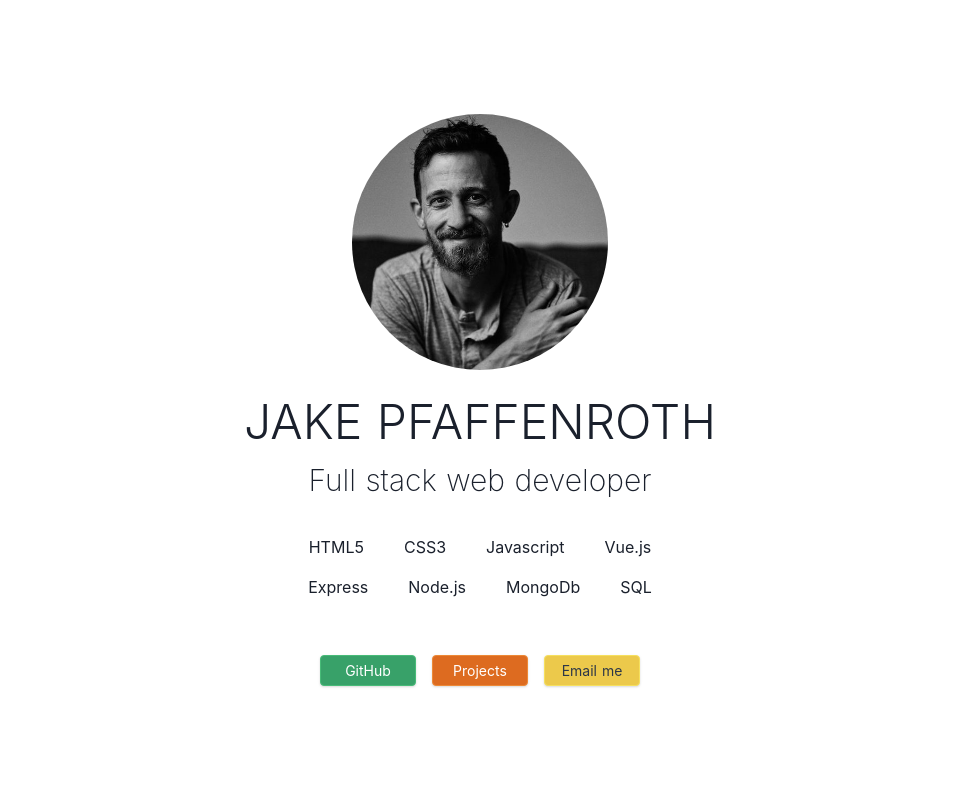
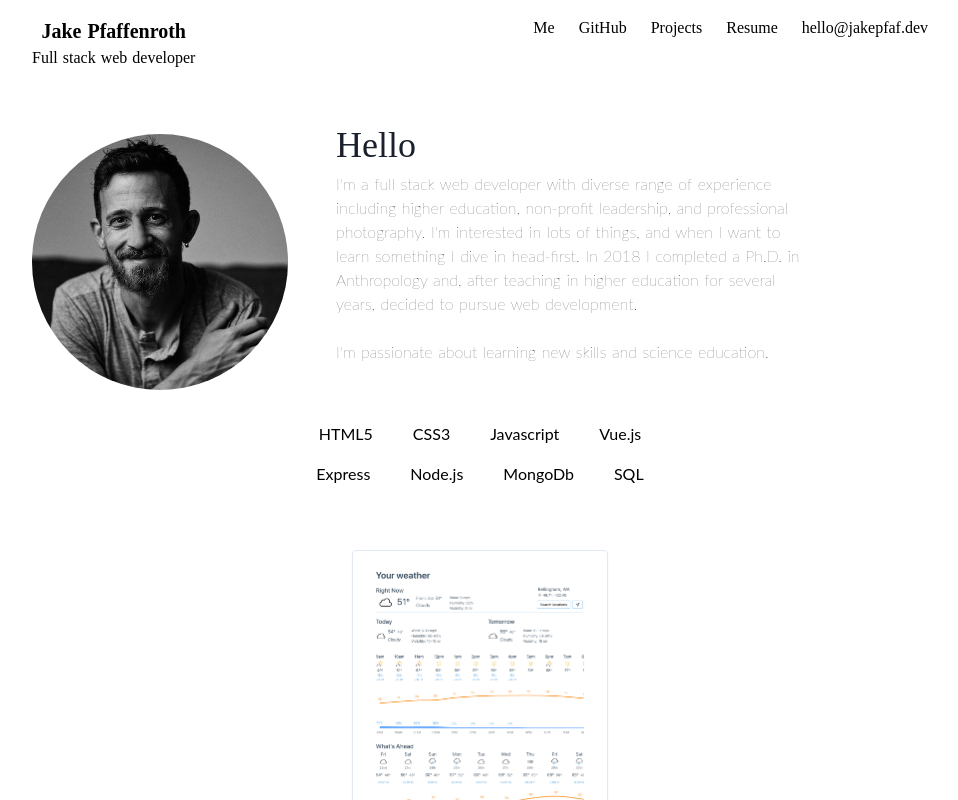
Before and after one commit to jakepfaffenroth/portfolio, a Nuxt app: page / in a window 1280 px wide. Shown: the top 800 px of the page, without its empty margins (160-1118 px from the left). Built offline with nearby package versions, Linux system fonts and the light colour scheme.

Commit message:
styling and layout starts

```diff
--- a/components/PortfolioLinks.vue
+++ b/components/PortfolioLinks.vue
@@ -1,5 +1,5 @@
 <template>
-  <div id="links">
+  <div id="links" class='text-center'>
     <a
       href="https://github.com/jakepfaffenroth"
       target="_blank"
--- a/pages/index.vue
+++ b/pages/index.vue
@@ -1,18 +1,51 @@
 <template>
-  <div>
+  <div class="sm:px-8 md:px-16 lg:px-48">
+    <header
+      class="sticky sm:flex justify-between pt-4 space-y-4 sm:space-y-0 text-center font-display"
+    >
+      <div class="flex sm:block">
+        <photo class="block sm:hidden h-20 w-20 mx-12 rounded-full" />
+
+        <div class="self-center">
+          <a href="#me" class="text-xl font-bold">Jake Pfaffenroth</a>
+          <p class="font-normal">Full stack web developer</p>
+        </div>
+      </div>
+      <!-- TODO - Make responsive compact menu -->
+      <nav class="space-x-6">
+        <a v-for="(value, name, index) in navLinks" :key="value">
+          <a :id="'nav-link-' + index" :href="value.link" class="nav-links">{{
+            value.name
+          }}</a>
+        </a>
+      </nav>
+    </header>
+    <div id="hello" class="h-full flex px-4 sm:px-0 sm:pt-12 ">
+      <photo
+        class="hidden sm:block self-start h-24 w-24 sm:h-64 sm:w-64 mr-12 sm:mt-8 lg:mt-4 rounded-full"
+      />
       <div
-      id="hello"
-      class="h-screen flex pt-12 sm:pt-0 sm:items-center justify-center text-center"
+        id="hello-text"
+        class="lg:pr-32 md:text-md font-thin font-body text-gray-900 "
       >
-      <div class="text-gray-900">
-        <photo class="h-64 w-64 m-auto rounded-full" />
-        <div id="hello-text" class="mt-4 text-gray-900">
-          <h1 class="text-4xl sm:text-5xl font-light">
-            JAKE PFAFFENROTH
+        <h1 class="text-3xl sm:text-4xl font-light font-display  ">
+          Hello
         </h1>
-          <h2 class="text-2xl sm:text-3xl font-thin">
-            Full stack web developer
-          </h2>
+        <p>
+          I'm a full stack web developer with diverse range of experience
+          including higher education, non-profit leadership, and professional
+          photography. I'm interested in lots of things, and when I want to
+          learn something I dive in head-first. In 2018 I completed a Ph.D. in
+          Anthropology and, after teaching in higher education for several
+          years, decided to pursue web development.
+        </p>
+        <br />
+        <p>
+          I'm passionate about learning new skills and science education.
+        </p>
+        <!-- <portfolio-links class="flex mt-6 justify-center space-x-4" /> -->
+      </div>
+    </div>
     <!-- Tech Stack rows -->
     <div id="front-end-stack" class="stack sm:px-8 pt-6 space-x-6">
       <p class="p-1 sm:p-2" v-for="tech in techStackFE" :key="tech">
@@ -24,12 +57,8 @@
         {{ tech.name }}
       </p>
     </div>
-          <portfolio-links class="flex mt-6 justify-center space-x-4" />
-        </div>
-      </div>
-    </div>
     <!-- Projects anchor tag -->
-    <a id='projects'></a>
+    <a id="projects"></a>
     <projects />
   </div>
 </template>
@@ -49,6 +78,21 @@ export default {
   },
   data() {
     return {
+      navLinks: {
+        me: { id: "me", name: "Me", link: "#me" },
+        gitHub: {
+          id: "github",
+          name: "GitHub",
+          link: "https://www.github.com/jakepfaffenroth"
+        },
+        projects: { id: "projects", name: "Projects", link: "#projects" },
+        resume: { id: "resume", name: "Resume", link: "#resume" },
+        email: {
+          id: "email",
+          name: "hello@jakepfaf.dev",
+          link: "mailto:hello@jakepfaf.dev"
+        }
+      },
       techStackFE: {
         html5: { name: "HTML5", img: VueLogo },
         css3: { name: "CSS3", img: VueLogo },
@@ -72,8 +116,18 @@ export default {
   @apply min-h-screen flex justify-center items-center text-center mx-auto;
 }
 */
+
 html {
+  @apply font-body;
   scroll-behavior: smooth;
+}
+
+h1,
+h2,
+h3,
+h4,
+h5 {
+  @apply font-display;
 }
 
 .stack {
--- a/tailwind.config.js
+++ b/tailwind.config.js
@@ -14,6 +14,10 @@ module.exports = {
       "1/2": "50%",
       "3/4": "75%",
       full: "100%"
+    },
+    fontFamily: {
+      display: ["Crimson Text", "serif"],
+      body: ["Lato", "sans-serif"]
     }
   },
   variants: {},
```
Lines whose indentation alone changed are shown as unchanged.
